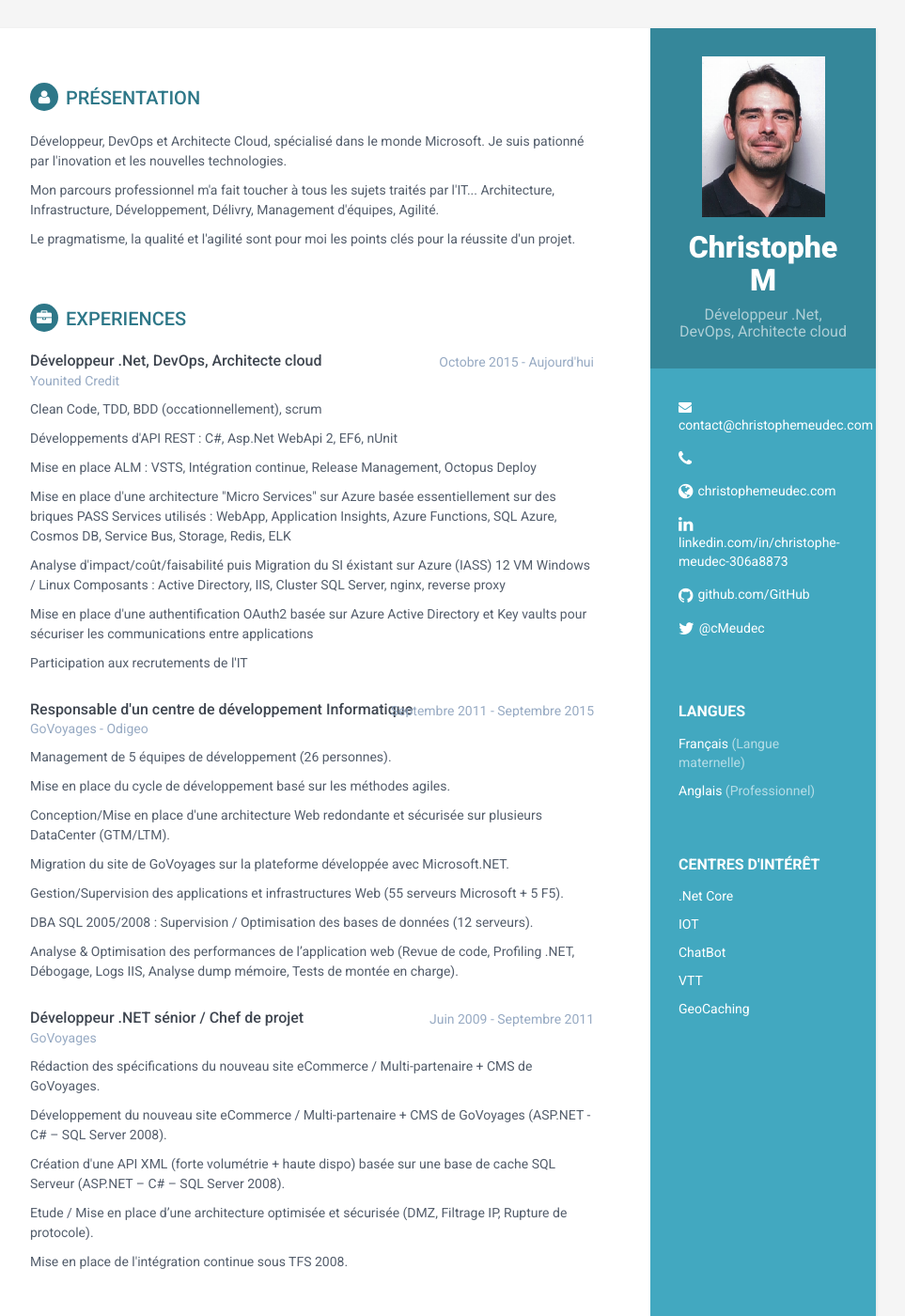
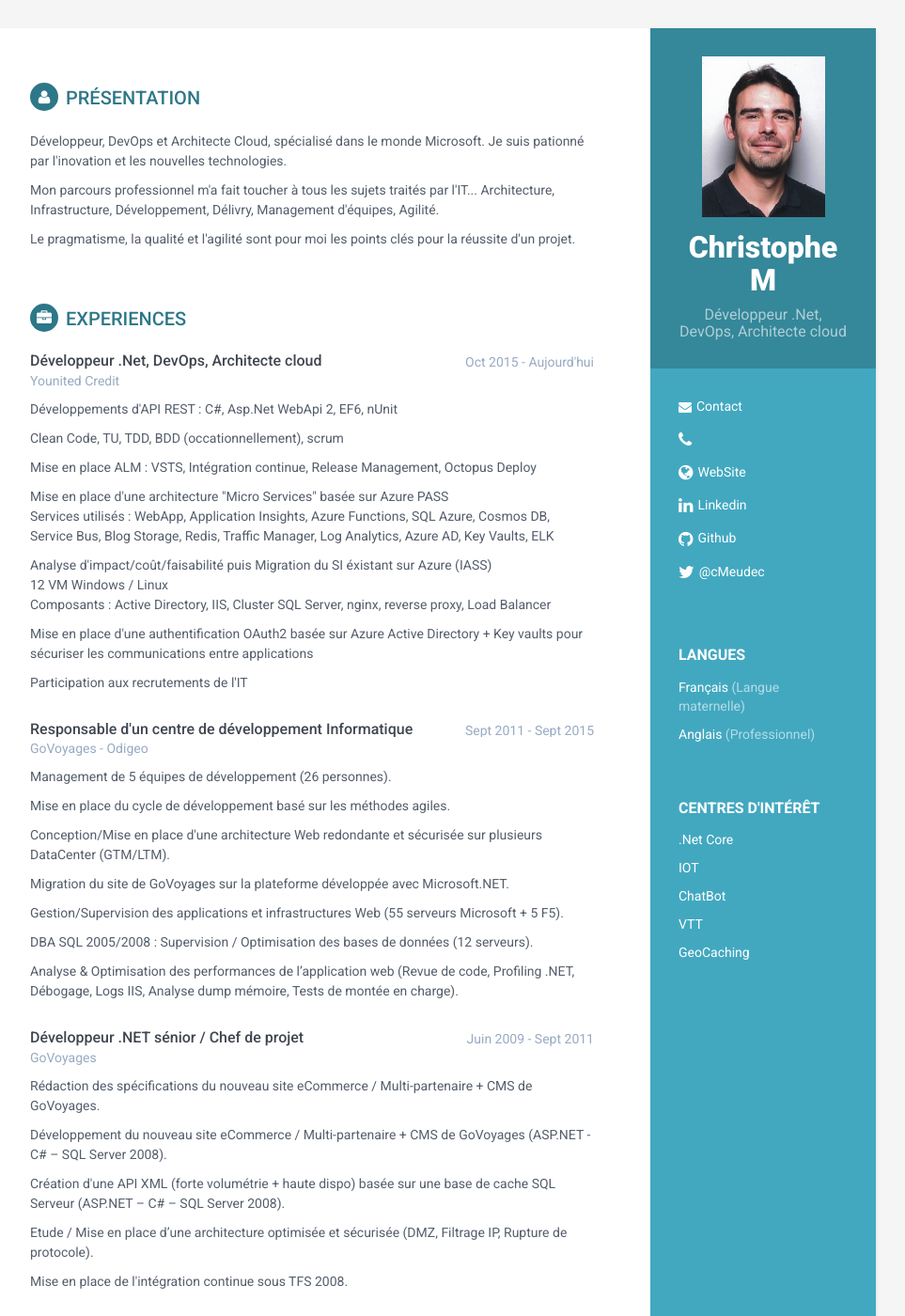
Before and after one commit to christopheMeudec/christophemeudec.github.io, a Jekyll site: the page built from index.html, in a window 1280 px wide and 1400 px high. Shown: the whole window at 94% size, without its empty margins (188-1151 px from the left). Built offline with Jekyll 4.4.1, drawn with Linux system fonts in a browser that asks for light colours; some of the changed text lies outside the part shown.

Commit message:
Updated experience, sidebar, skills

```diff
--- a/_includes/experience.html
+++ b/_includes/experience.html
@@ -5,22 +5,22 @@
                     <div class="meta">
                         <div class="upper-row">
                             <h3 class="job-title">Développeur .Net, DevOps, Architecte cloud</h3>
-                            <div class="time">Octobre 2015 - Aujourd'hui</div>
+                            <div class="time">Oct 2015 - Aujourd'hui</div>
                         </div><!--//upper-row-->
                         <div class="company">Younited Credit</div>
                     </div><!--//meta-->
                     <div class="details">
-                        <p>Clean Code, TDD, BDD (occationnellement), scrum</p>
                         <p>Développements d'API REST : C#, Asp.Net WebApi 2, EF6, nUnit</p>
+                        <p>Clean Code, TU, TDD, BDD (occationnellement), scrum</p>
                         <p>Mise en place ALM : VSTS, Intégration continue, Release Management, Octopus Deploy</p>
-                        <p>Mise en place d'une architecture "Micro Services" sur Azure basée essentiellement sur des briques PASS
-                            Services utilisés : WebApp, Application Insights, Azure Functions, SQL Azure, Cosmos DB, Service Bus, Storage, Redis, ELK
+                        <p>Mise en place d'une architecture "Micro Services" basée sur Azure PASS
+                            <br />Services utilisés : WebApp, Application Insights, Azure Functions, SQL Azure, Cosmos DB, Service Bus, Blog Storage, Redis, Traffic Manager, Log Analytics, Azure AD, Key Vaults, ELK
                         </p>
                         <p>Analyse d'impact/coût/faisabilité puis Migration du SI éxistant sur Azure (IASS)
-                            12 VM Windows / Linux
-                            Composants : Active Directory, IIS, Cluster SQL Server, nginx, reverse proxy
+                            <br />12 VM Windows / Linux
+                            <br />Composants : Active Directory, IIS, Cluster SQL Server, nginx, reverse proxy, Load Balancer
                         </p>
-                        <p>Mise en place d'une authentification OAuth2 basée sur Azure Active Directory et Key vaults pour sécuriser les communications entre applications</p>
+                        <p>Mise en place d'une authentification OAuth2 basée sur Azure Active Directory + Key vaults pour sécuriser les communications entre applications</p>
                         <p>Participation aux recrutements de l'IT</p>
                     </div><!--//details-->
                 </div><!--//item-->
@@ -29,7 +29,7 @@
                     <div class="meta">
                         <div class="upper-row">
                             <h3 class="job-title">Responsable d'un centre de développement Informatique</h3>
-                            <div class="time">Septembre 2011 - Septembre 2015</div>
+                            <div class="time">Sept 2011 - Sept 2015</div>
                         </div><!--//upper-row-->
                         <div class="company">GoVoyages - Odigeo</div>
                     </div><!--//meta-->
@@ -48,7 +48,7 @@
                     <div class="meta">
                         <div class="upper-row">
                             <h3 class="job-title">Développeur .NET sénior / Chef de projet</h3>
-                            <div class="time">Juin 2009 - Septembre 2011</div>
+                            <div class="time">Juin 2009 - Sept 2011</div>
                         </div><!--//upper-row-->
                         <div class="company">GoVoyages</div>
                     </div><!--//meta-->
--- a/_includes/sidebar.html
+++ b/_includes/sidebar.html
@@ -11,9 +11,9 @@
                 <ul class="list-unstyled contact-list">
 
                    {% if site.email %}
-                    <li class="email"><i class="fa fa-envelope"></i><a href="mailto: {{site.email}}">{{site.email}}</a></li>
+                    <li class="email"><i class="fa fa-envelope"></i><a href="mailto: {{site.email}}">Contact</a></li>
                     {% else %}
-                    <li class="email"><i class="fa fa-envelope"></i><a href="mailto:contact@christophemeudec.com">contact@christophemeudec.com</a></li>
+                    <li class="email"><i class="fa fa-envelope"></i><a href="mailto:contact@christophemeudec.com">Contact</a></li>
                     {% endif %}
 
                     {% if site.phone %}
@@ -23,21 +23,21 @@
                     {% endif %}
 
                     {% if site.website %}
-                    <li class="website"><i class="fa fa-globe"></i><a href="http://{{site.website}}" target="_blank">{{site.website}}</a></li>
+                    <li class="website"><i class="fa fa-globe"></i><a href="http://{{site.website}}" target="_blank">WebSite</a></li>
                     {% else %}
-                    <li class="website"><i class="fa fa-globe"></i><a href="http://christophemeudec.com" target="_blank">christophemeudec.com</a></li>
+                    <li class="website"><i class="fa fa-globe"></i><a href="http://christophemeudec.com" target="_blank">WebSite</a></li>
                     {% endif %}
 
                     {% if site.linkedin %}
-                    <li class="linkedin"><i class="fa fa-linkedin"></i><a href="https://in.linkedin.com/{{site.linkedin}}" target="_blank">linkedin.com/in/{{site.linkedin}}</a></li>
+                    <li class="linkedin"><i class="fa fa-linkedin"></i><a href="https://in.linkedin.com/{{site.linkedin}}" target="_blank">Linkedin</a></li>
                     {% else %}
-                    <li class="linkedin"><i class="fa fa-linkedin"></i><a href="https://in.linkedin.com/in/christophe-meudec-306a8873" target="_blank">linkedin.com/in/christophe-meudec-306a8873</a></li>
+                    <li class="linkedin"><i class="fa fa-linkedin"></i><a href="https://in.linkedin.com/in/christophe-meudec-306a8873" target="_blank">Linkedin</a></li>
                     {% endif %}
 
                     {% if site.github %}
-                    <li class="github"><i class="fa fa-github"></i><a href="http://github.com/{{site.github}}" target="_blank">github.com/{{site.github}}</a></li>
+                    <li class="github"><i class="fa fa-github"></i><a href="http://github.com/{{site.github}}" target="_blank">Github</a></li>
                     {% else %}
-                    <li class="github"><i class="fa fa-github"></i><a href="http://github.com/christophemeudec" target="_blank">github.com/christophemeudec</a></li>
+                    <li class="github"><i class="fa fa-github"></i><a href="http://github.com/christophemeudec" target="_blank">Github</a></li>
                     {% endif %}
 
                     {% if site.twitter %}
--- a/_includes/skills.html
+++ b/_includes/skills.html
@@ -8,12 +8,12 @@
 
                     <div class="item">
                         <h3 class="level-title">Technologies</h3>
-                        <p>Asp.Net MVC / WebApi, .Net Core, WCF, Entity Framework, Tests (nUnit, xUnit, Moq), SQL Server, ElasticSearch, VSTS/TFS, Git, Release Management, Octopus Deploy</p>
+                        <p>Asp.Net MVC / WebApi, .Net Core, Asp.Net Core ,WCF, Entity Framework, Framework 4.6.1, .Net core 2, Tests (nUnit, xUnit, Moq), SQL Server, ElasticSearch, VSTS/TFS, Git, Release Management, Octopus Deploy</p>
                     </div><!--//item-->
 
                     <div class="item">
                         <h3 class="level-title">Azure</h3>
-                        <p>WebApp, SQL Azure, Cosmos DB, VM, Service Bus, Storage, Azure AD, Key Vaults</p>
+                        <p>WebApp, SQL Azure, Cosmos DB, VM, Service Bus, Blob Storage, Azure Table, Traffic Manager, Log Analytics, Redis, Azure AD, Key Vaults</p>
                     </div><!--//item-->
                 </div>
             </section><!--//skills-section-->
```
